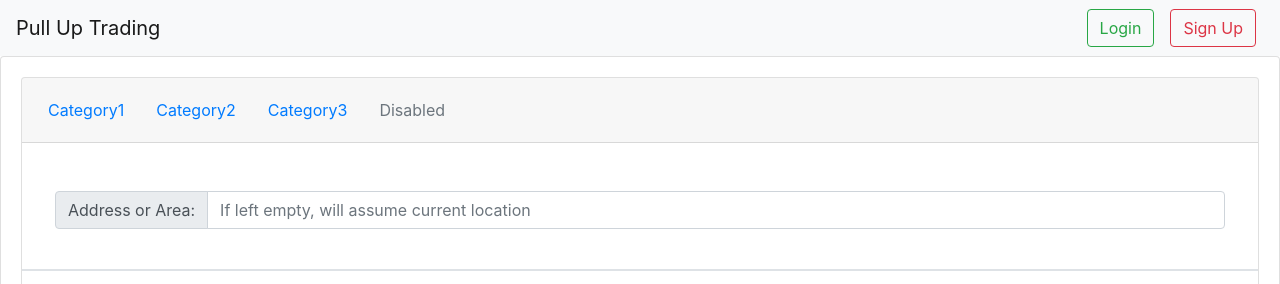
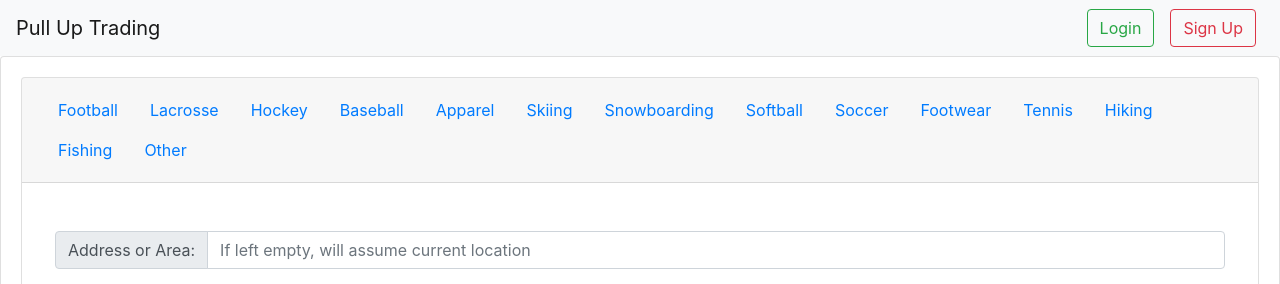
Before and after one commit to bchowdhury00/wakeupslow, a Flask app: page /home in a window 1280 px wide. Shown: the top 284 px of the page. Run offline with Flask 2, Linux system fonts and the light colour scheme; some libraries are stand-ins or nearby versions.

Commit message:
added categories

```diff
--- a/app/templates/home.html
+++ b/app/templates/home.html
@@ -4,18 +4,48 @@
 
 {% block body %}
 <div class="card-header">
-  <ul class="nav nav-pills card-header-pills">
+  <ul class="nav nav-pills card-header-pills mx-auto">
     <li class="nav-item">
-      <a class="nav-link" href="#">Category1</a>
+      <a class="nav-link" href="#">Football</a>
     </li>
     <li class="nav-item">
-      <a class="nav-link" href="#">Category2</a>
+      <a class="nav-link" href="#">Lacrosse</a>
     </li>
     <li class="nav-item">
-      <a class="nav-link" href="#">Category3</a>
+      <a class="nav-link" href="#">Hockey</a>
     </li>
     <li class="nav-item">
-      <a class="nav-link disabled" href="#" tabindex="-1" aria-disabled="true">Disabled</a>
+      <a class="nav-link" href="#">Baseball</a>
+    </li>
+    <li class="nav-item">
+      <a class="nav-link" href="#">Apparel</a>
+    </li>
+    <li class="nav-item">
+      <a class="nav-link" href="#">Skiing</a>
+    </li>
+    <li class="nav-item">
+      <a class="nav-link" href="#">Snowboarding</a>
+    </li>
+    <li class="nav-item">
+      <a class="nav-link" href="#">Softball</a>
+    </li>
+    <li class="nav-item">
+      <a class="nav-link" href="#">Soccer</a>
+    </li>
+    <li class="nav-item">
+      <a class="nav-link" href="#">Footwear</a>
+    </li>
+    <li class="nav-item">
+      <a class="nav-link" href="#">Tennis</a>
+    </li>
+    <li class="nav-item">
+      <a class="nav-link" href="#">Hiking</a>
+    </li>
+    <li class="nav-item">
+      <a class="nav-link" href="#">Fishing</a>
+    </li>
+    <li class="nav-item">
+      <a class="nav-link" href="#">Other</a>
     </li>
   </ul>
 </div>
```
Also changed, not shown: app/templates/create.html (+14 -1 lines), app/data/database.db.
